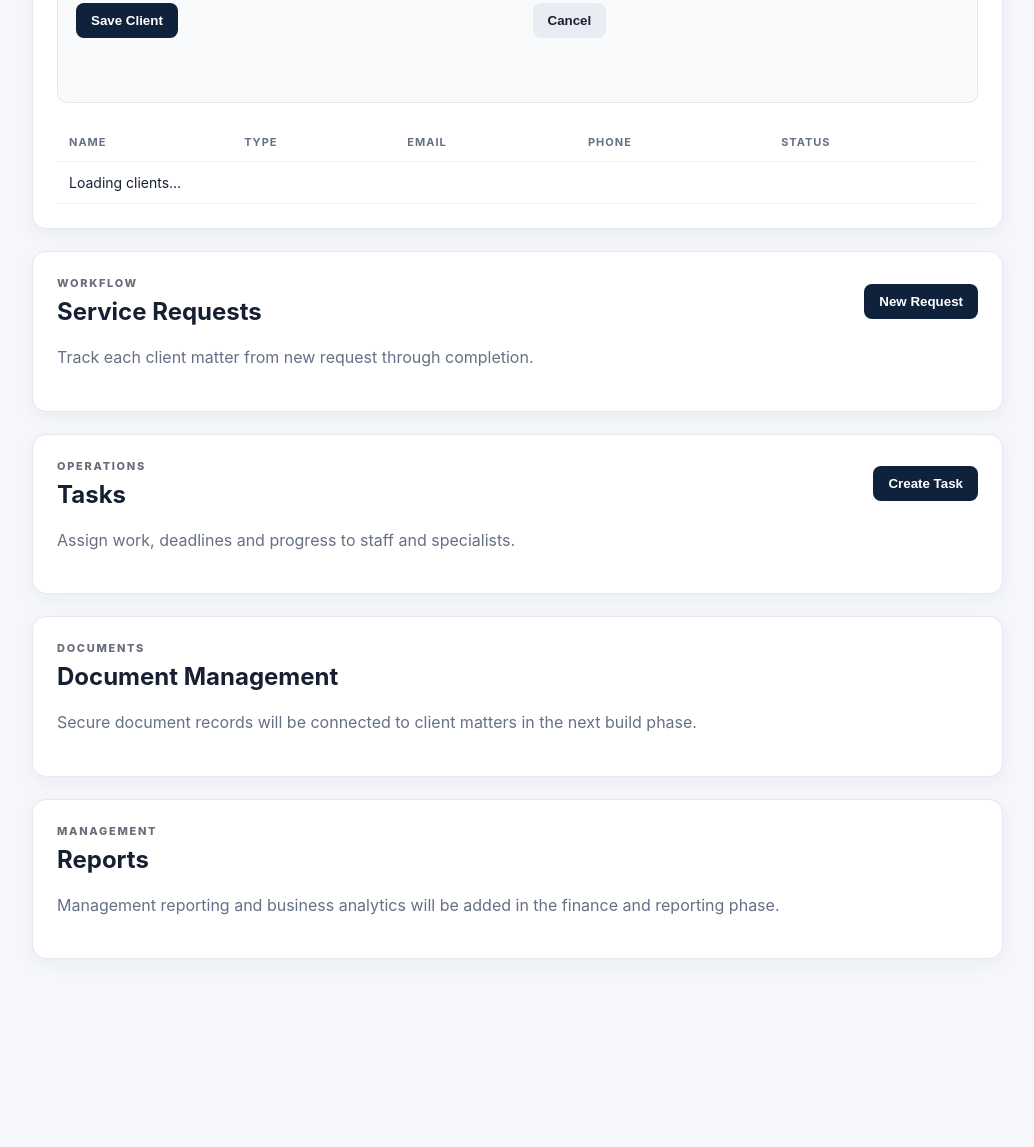
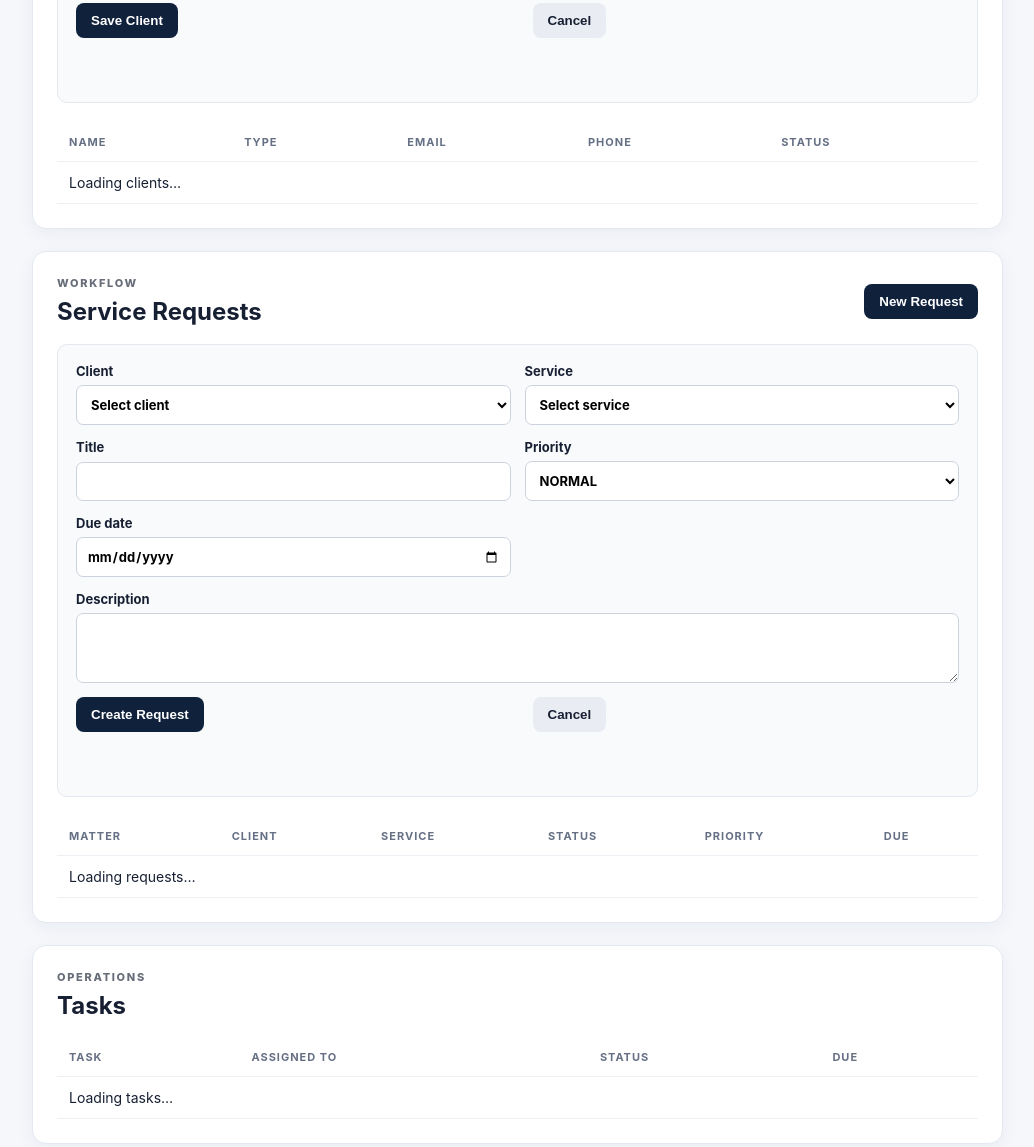
Before and after one commit to hyper026/hyperapex-business-hub, a plain HTML site: page frontend/index.html in a window 1280 px wide. Shown: the part 912-2059 px from the top of the page, without its empty margins (245-1279 px from the left). Before the commit the page ends 1925 px from the top, so only its background shows below. Drawn offline with Linux system fonts and the light colour scheme; sample sign-in values are in the browser's storage.

Commit message:
Add service request and task management dashboard UI

```diff
--- a/frontend/index.html
+++ b/frontend/index.html
@@ -1,17 +1,11 @@
 <!doctype html>
-<html lang="en">
-<head><meta charset="utf-8"><meta name="viewport" content="width=device-width, initial-scale=1"><meta name="description" content="Hyperapex Business Hub management dashboard"><title>Hyperapex Business Hub</title><link rel="stylesheet" href="styles.css"></head>
-<body>
-<aside class="sidebar"><div class="brand">HYPERAPEX<br><span>BUSINESS HUB</span></div><nav><a class="active" href="#dashboard">Dashboard</a><a href="#clients">Clients</a><a href="#services">Services</a><a href="#requests">Service Requests</a><a href="#tasks">Tasks</a><a href="#documents">Documents</a><a href="#reports">Reports</a></nav></aside>
-<main class="main">
-<header class="topbar"><div><p class="eyebrow">MANAGEMENT PORTAL</p><h1>Business Dashboard</h1></div><a class="logout" href="#">Sign out</a></header>
-<section id="dashboard" class="stats"><article><span>Clients</span><strong id="clientsCount">—</strong><small>Client records</small></article><article><span>Active Matters</span><strong id="requestsCount">—</strong><small>Service requests</small></article><article><span>Pending Tasks</span><strong id="tasksCount">—</strong><small>Work requiring action</small></article><article><span>Services</span><strong id="servicesCount">—</strong><small>Available service lines</small></article></section>
+<html lang="en"><head><meta charset="utf-8"><meta name="viewport" content="width=device-width, initial-scale=1"><meta name="description" content="Hyperapex Business Hub management dashboard"><title>Hyperapex Business Hub</title><link rel="stylesheet" href="styles.css"></head>
+<body><aside class="sidebar"><div class="brand">HYPERAPEX<br><span>BUSINESS HUB</span></div><nav><a class="active" href="#dashboard">Dashboard</a><a href="#clients">Clients</a><a href="#services">Services</a><a href="#requests">Service Requests</a><a href="#tasks">Tasks</a><a href="#documents">Documents</a><a href="#reports">Reports</a></nav></aside>
+<main class="main"><header class="topbar"><div><p class="eyebrow">MANAGEMENT PORTAL</p><h1>Business Dashboard</h1></div><a class="logout" href="#">Sign out</a></header>
+<section id="dashboard" class="stats"><article><span>Clients</span><strong id="clientsCount">—</strong><small>Client records</small></article><article><span>Active Matters</span><strong id="requestsCount">—</strong><small>Open service requests</small></article><article><span>Pending Tasks</span><strong id="tasksCount">—</strong><small>Work requiring action</small></article><article><span>Services</span><strong id="servicesCount">—</strong><small>Available service lines</small></article></section>
 <section class="panel" id="services"><div class="panel-head"><div><p class="eyebrow">SERVICE CATALOGUE</p><h2>Hyperapex Services</h2></div></div><div id="serviceGrid" class="service-grid"><p>Loading services…</p></div></section>
-<section class="panel" id="clients"><div class="panel-head"><div><p class="eyebrow">CRM</p><h2>Client Management</h2></div><button id="showClientForm">Add Client</button></div>
-<form id="clientForm" class="client-form" hidden><div><label>Client type<select id="clientType"><option value="INDIVIDUAL">Individual</option><option value="BUSINESS">Business</option><option value="ORGANISATION">Organisation</option></select></label><label>Client name<input id="clientName" required></label></div><div><label>Email<input id="clientEmail" type="email"></label><label>Phone<input id="clientPhone" type="tel"></label></div><label>Address<input id="clientAddress"></label><label>Notes<textarea id="clientNotes" rows="3"></textarea></label><div><button type="submit">Save Client</button><button type="button" id="cancelClient" class="secondary">Cancel</button></div><p id="clientMessage" role="status"></p></form>
-<div class="table-wrap"><table><thead><tr><th>Name</th><th>Type</th><th>Email</th><th>Phone</th><th>Status</th></tr></thead><tbody id="clientRows"><tr><td colspan="5">Loading clients…</td></tr></tbody></table></div></section>
-<section class="panel" id="requests"><div class="panel-head"><div><p class="eyebrow">WORKFLOW</p><h2>Service Requests</h2></div><button>New Request</button></div><p>Track each client matter from new request through completion.</p></section>
-<section class="panel" id="tasks"><div class="panel-head"><div><p class="eyebrow">OPERATIONS</p><h2>Tasks</h2></div><button>Create Task</button></div><p>Assign work, deadlines and progress to staff and specialists.</p></section>
+<section class="panel" id="clients"><div class="panel-head"><div><p class="eyebrow">CRM</p><h2>Client Management</h2></div><button id="showClientForm">Add Client</button></div><form id="clientForm" class="client-form" hidden><div><label>Client type<select id="clientType"><option value="INDIVIDUAL">Individual</option><option value="BUSINESS">Business</option><option value="ORGANISATION">Organisation</option></select></label><label>Client name<input id="clientName" required></label></div><div><label>Email<input id="clientEmail" type="email"></label><label>Phone<input id="clientPhone" type="tel"></label></div><label>Address<input id="clientAddress"></label><label>Notes<textarea id="clientNotes" rows="3"></textarea></label><div><button type="submit">Save Client</button><button type="button" id="cancelClient" class="secondary">Cancel</button></div><p id="clientMessage" role="status"></p></form><div class="table-wrap"><table><thead><tr><th>Name</th><th>Type</th><th>Email</th><th>Phone</th><th>Status</th></tr></thead><tbody id="clientRows"><tr><td colspan="5">Loading clients…</td></tr></tbody></table></div></section>
+<section class="panel" id="requests"><div class="panel-head"><div><p class="eyebrow">WORKFLOW</p><h2>Service Requests</h2></div><button id="showRequestForm">New Request</button></div><form id="requestForm" class="client-form" hidden><div><label>Client<select id="requestClient" required><option value="">Select client</option></select></label><label>Service<select id="requestService" required><option value="">Select service</option></select></label></div><div><label>Title<input id="requestTitle" required></label><label>Priority<select id="requestPriority"><option>NORMAL</option><option>LOW</option><option>HIGH</option><option>URGENT</option></select></label></div><div><label>Due date<input id="requestDue" type="date"></label></div><label>Description<textarea id="requestDescription" rows="3"></textarea></label><div><button type="submit">Create Request</button><button type="button" id="cancelRequest" class="secondary">Cancel</button></div><p id="requestMessage" role="status"></p></form><div class="table-wrap"><table><thead><tr><th>Matter</th><th>Client</th><th>Service</th><th>Status</th><th>Priority</th><th>Due</th></tr></thead><tbody id="requestRows"><tr><td colspan="6">Loading requests…</td></tr></tbody></table></div></section>
+<section class="panel" id="tasks"><div class="panel-head"><div><p class="eyebrow">OPERATIONS</p><h2>Tasks</h2></div></div><div class="table-wrap"><table><thead><tr><th>Task</th><th>Assigned To</th><th>Status</th><th>Due</th></tr></thead><tbody id="taskRows"><tr><td colspan="4">Loading tasks…</td></tr></tbody></table></div></section>
 <section class="panel" id="documents"><div class="panel-head"><div><p class="eyebrow">DOCUMENTS</p><h2>Document Management</h2></div></div><p>Secure document records will be connected to client matters in the next build phase.</p></section>
-<section class="panel" id="reports"><div class="panel-head"><div><p class="eyebrow">MANAGEMENT</p><h2>Reports</h2></div></div><p>Management reporting and business analytics will be added in the finance and reporting phase.</p></section>
-</main><script src="app.js"></script></body></html>
+<section class="panel" id="reports"><div class="panel-head"><div><p class="eyebrow">MANAGEMENT</p><h2>Reports</h2></div></div><p>Management reporting and business analytics will be added in the finance and reporting phase.</p></section></main><script src="app.js"></script></body></html>
```
